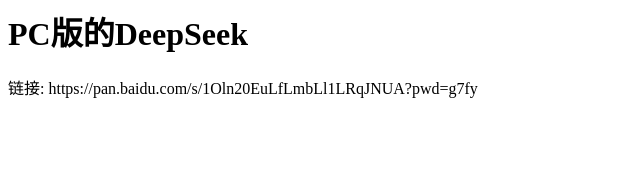
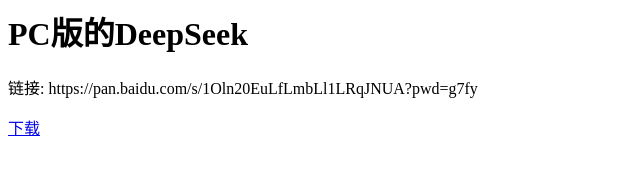
Before and after one commit to zhangaqsw/pc-deepseek, a plain HTML site: page index.html in a window 1280 px wide. Shown: the full height of the page, 0-640 px from the left. Drawn offline with Linux system fonts and the light colour scheme.

Commit message:
Update index.html

```diff
--- a/index.html
+++ b/index.html
@@ -1,4 +1,5 @@
 <div id="cnblogs_post_body" class="blogpost-body blogpost-body-html">
 <p><h1>PC版的DeepSeek</h1></p>
 <p>链接: https://pan.baidu.com/s/1Oln20EuLfLmbLl1LRqJNUA?pwd=g7fy</p>
+<p><a href="https://pan.baidu.com/s/1Oln20EuLfLmbLl1LRqJNUA?pwd=g7fy">下载</a></p>
 </div>
```
